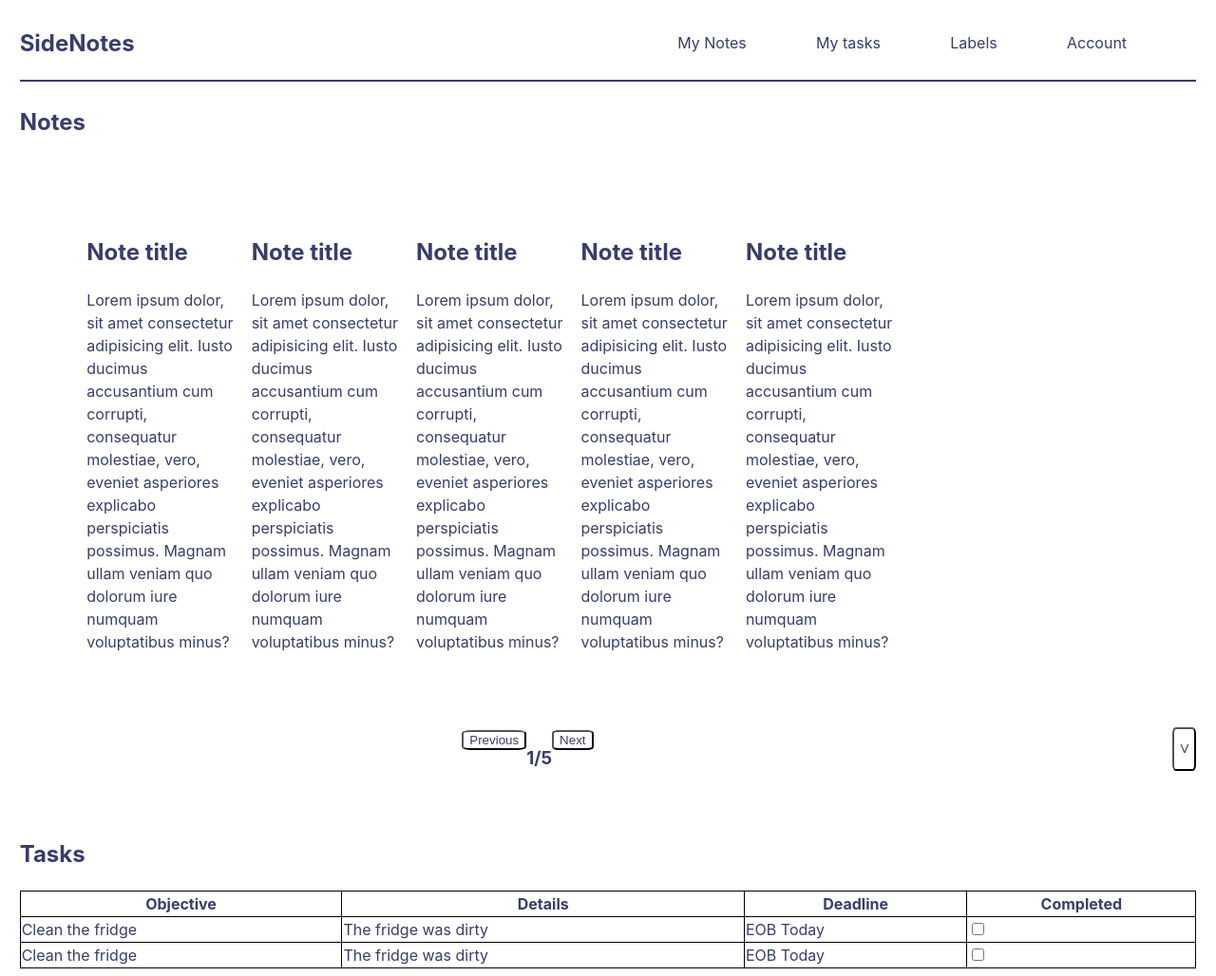
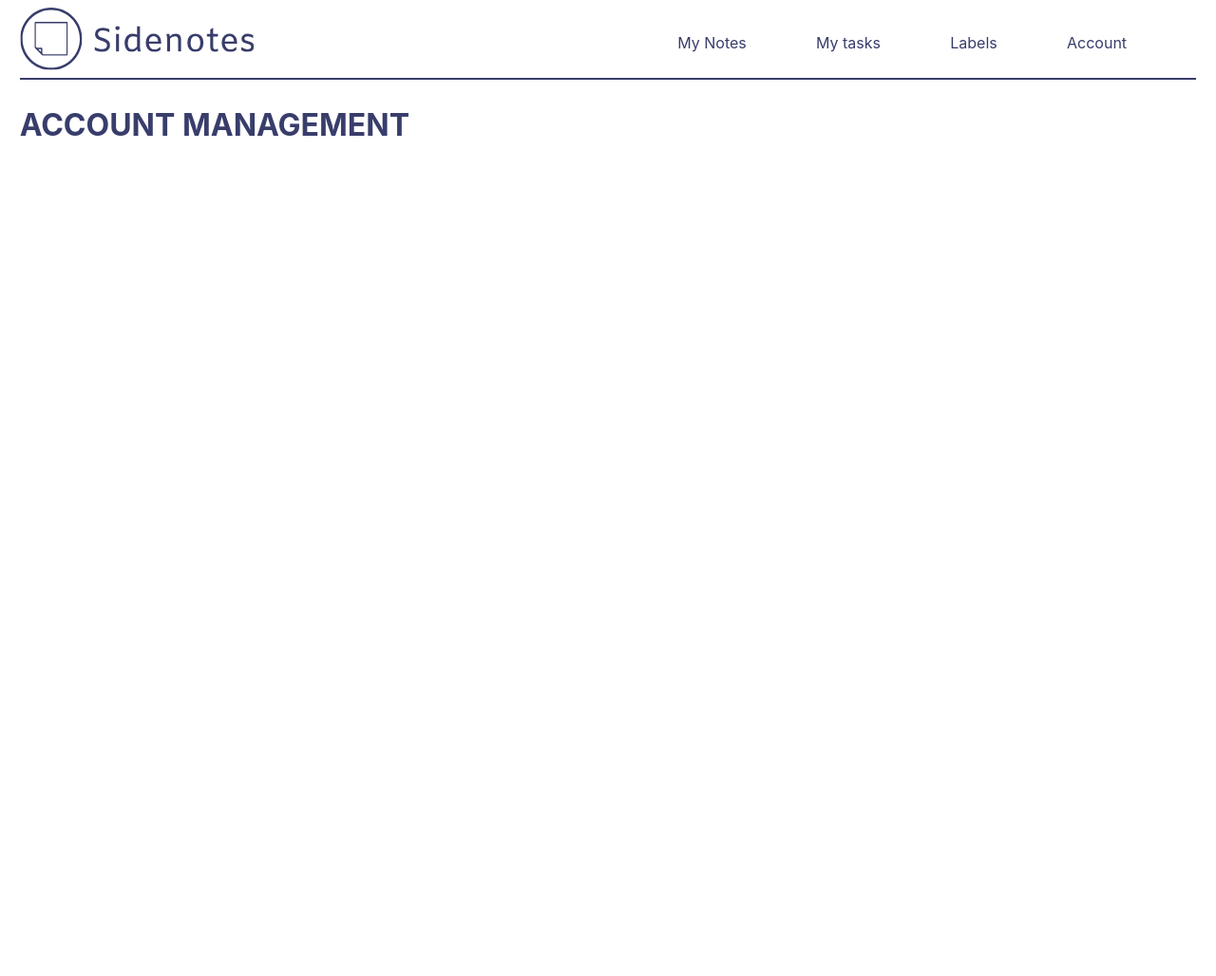
Before and after one commit to kalundaah/Sidenotes, a React (Vite) app in the folder client/: page /Account in a window 1280 px wide. Shown: the whole page at 95% size. After the commit the page ends 800 px from the top, so only its background shows below. Built offline with nearby package versions, Linux system fonts and the light colour scheme.

Commit message:
Created client side routing

```diff
--- a/client/src/App.jsx
+++ b/client/src/App.jsx
@@ -1,17 +1,39 @@
-import React from 'react'
-import { useState } from 'react'
-import Navigationpane from './components/nav'
-import Content from './components/content'
-import './App.css'
+import React from 'react';
+import { Route, createBrowserRouter, createRoutesFromElements, RouterProvider } from 'react-router-dom';
+import Navigationpane from './components/nav.jsx';
 
-function App() {
-  return(
-    <div>
-      <Navigationpane/>
-      <Content/>
-    </div>
+import Home from './pages/home';
+import Account from './pages/account';
+import Mynotes from './pages/mynotes';
+import Mytasks from './pages/mytasks';
+import Signinup from './pages/signinup';
+import Nopage from "./pages/nopage";
+import Labels from "./pages/labels";
+
+
+
+
+const router = createBrowserRouter(
+  createRoutesFromElements(
+    <Route path="/" element={<Navigationpane />}>
+      <Route index element={<Home />} />
+      <Route path="Account" element={<Account />} />
+      <Route path="my-notes" element={<Mynotes />} />
+      <Route path="my-tasks" element={<Mytasks />} />
+      <Route path="my-labels" element={<Labels />} />
+      <Route path="sign-in-up" element={<Signinup />} />
+      <Route path="*" element={<Nopage />} />
+    </Route>
   )
+)
 
+function App({routes}) {
+
+  return (
+    <>
+      <RouterProvider router={router}/>
+    </>
+  );
 }
 
-export default App
+export default App;
--- a/client/src/components/content.jsx
+++ /dev/null
@@ -1,80 +0,0 @@
-import React from 'react'
-import "./slider.js"
-function Content() {
-  return (
-    <div className='contentarea'>
-        <h2>Notes</h2>
-        <div className="notesdiv">
-            <div className="notes">
-                <h2>Note title</h2>
-                <p>Lorem ipsum dolor, sit amet consectetur adipisicing elit. Iusto ducimus accusantium cum corrupti, consequatur molestiae, vero, eveniet asperiores explicabo perspiciatis possimus. Magnam ullam veniam quo dolorum iure numquam voluptatibus minus?</p>
-            </div>
-
-            <div className="notes">
-                <h2>Note title</h2>
-                <p>Lorem ipsum dolor, sit amet consectetur adipisicing elit. Iusto ducimus accusantium cum corrupti, consequatur molestiae, vero, eveniet asperiores explicabo perspiciatis possimus. Magnam ullam veniam quo dolorum iure numquam voluptatibus minus?</p>
-            </div>
-
-            <div className="notes">
-                <h2>Note title</h2>
-                <p>Lorem ipsum dolor, sit amet consectetur adipisicing elit. Iusto ducimus accusantium cum corrupti, consequatur molestiae, vero, eveniet asperiores explicabo perspiciatis possimus. Magnam ullam veniam quo dolorum iure numquam voluptatibus minus?</p>
-            </div>
-
-            <div className="notes">
-                <h2>Note title</h2>
-                <p>Lorem ipsum dolor, sit amet consectetur adipisicing elit. Iusto ducimus accusantium cum corrupti, consequatur molestiae, vero, eveniet asperiores explicabo perspiciatis possimus. Magnam ullam veniam quo dolorum iure numquam voluptatibus minus?</p>
-            </div>
-
-            <div className="notes">
-                <h2>Note title</h2>
-                <p>Lorem ipsum dolor, sit amet consectetur adipisicing elit. Iusto ducimus accusantium cum corrupti, consequatur molestiae, vero, eveniet asperiores explicabo perspiciatis possimus. Magnam ullam veniam quo dolorum iure numquam voluptatibus minus?</p>
-            </div>
-        </div>
-        <div className="sliderdiv">
-            <div className="space"><h1>EMPTY SPACE</h1></div>
-            <div className="actualslider">
-                <div className="button"><button>Previous</button></div>
-                <div><h3 className='slidenumber'>1/5</h3></div>
-                <div className="button"><button>Next</button></div>
-            </div>
-            <div className="to_taskdiv">
-                <button className='to_taskbutton'>V</button>
-            </div>
-        </div>
-        <h2>Tasks</h2>
-        <div className="taskdiv">
-        <table>
-            <thead>
-                <tr>
-                    <th>Objective</th>
-                    <th>Details</th>
-                    <th>Deadline</th>
-                    <th>Completed</th>
-                </tr>
-            </thead>
-            <tbody>
-                <tr>
-                    <td>Clean the fridge</td>
-                    <td>The fridge was dirty</td>
-                    <td>EOB Today</td>
-                    <td><input type="checkbox"/></td>
-                </tr>
-                <tr>
-                    <td>Clean the fridge</td>
-                    <td>The fridge was dirty</td>
-                    <td>EOB Today</td>
-                    <td><input type="checkbox"/></td>
-                </tr>
-            </tbody>
-            <tfoot>
-
-            </tfoot>
-
-        </table>
-        </div>
-
-    </div>
-  )
-}
-
-export default Content
--- a/client/src/components/nav.jsx
+++ b/client/src/components/nav.jsx
@@ -1,19 +1,26 @@
 import React from 'react'
+import { Outlet, Link } from "react-router-dom"
+import "../index.css"
+import "../App.css"
 
 function Navigationpane() {
+
   return (
     <div>
+      <div>
         <nav>
-            <div className="leftnavside">
-                <a href=""><h1>SideNotes</h1></a>
-            </div>
-            <div className="rightnavside">
-                <div className="button"><a href="">My Notes</a></div>
-                <div className="button"><a href="">My tasks</a></div>
-                <div className="button"><a href="">Labels</a></div>
-                <div className="button"><a href="">Account</a></div>
-            </div>
+          <div className="leftnavside">
+            <Link to="/"><img className='logo' src="./logonavigation.svg" alt="" /></Link>
+          </div>
+          <div className="rightnavside">
+            <Link to="/my-notes">My Notes</Link>
+            <Link to="/my-tasks">My tasks</Link>
+            <Link to="/my-labels">Labels</Link>
+            <Link to="/Account">Account</Link>
+          </div>
         </nav>
+      </div>
+    <Outlet />
     </div>
   )
 }
--- /dev/null
+++ b/client/src/pages/account.jsx
@@ -0,0 +1,18 @@
+import React from 'react'
+import ReactDOM from "react-dom/client";
+import Navigationpane from '../components/nav'
+import Content from '../components/homepagecontent'
+import { Outlet, Link } from "react-router-dom"
+
+function Account() {
+  return (
+    <>
+      <div>
+        <h1>ACCOUNT MANAGEMENT</h1>
+      </div>
+      <Outlet/>
+    </>
+  )
+}
+
+export default Account
--- /dev/null
+++ b/client/src/pages/home.jsx
@@ -0,0 +1,15 @@
+import React from 'react'
+import Navigationpane from '../components/nav'
+import Content from '../components/homepagecontent'
+import { Outlet,link } from 'react-router-dom';
+
+function Home() {
+  return (
+    <div>
+      <Content/>
+      <Outlet/>
+    </div>
+  )
+}
+
+export default Home
--- /dev/null
+++ b/client/src/pages/labels.jsx
@@ -0,0 +1,13 @@
+import React from 'react'
+import Content from '../components/homepagecontent'
+import { Outlet,link } from 'react-router-dom'
+function Labels() {
+  return (
+    <div>
+      <h1>My labels</h1>
+      <Outlet/>
+    </div>
+  )
+}
+
+export default Labels
--- /dev/null
+++ b/client/src/pages/mynotes.jsx
@@ -0,0 +1,14 @@
+import React from 'react'
+import { Outlet,link } from 'react-router-dom';
+function Mynotes() {
+  return (
+    <div>
+      <div className="contentarea">
+        <h1>My notes</h1>
+      </div>
+      <Outlet/>
+    </div>
+  )
+}
+
+export default Mynotes
--- /dev/null
+++ b/client/src/pages/mytasks.jsx
@@ -0,0 +1,12 @@
+import React from 'react'
+import { Outlet,link } from 'react-router-dom';
+function Mytasks() {
+  return (
+    <div>
+      <h1>My Tasks</h1>
+      <Outlet/>
+    </div>
+  )
+}
+
+export default Mytasks
--- /dev/null
+++ b/client/src/pages/nopage.jsx
@@ -0,0 +1,13 @@
+import React from 'react'
+import Navigationpane from '../components/nav'
+import { Outlet,link } from 'react-router-dom';
+function Nopage() {
+  return (
+    <div>
+        <h1>ERROR</h1>
+        <Outlet/>
+    </div>
+  )
+}
+
+export default Nopage
--- /dev/null
+++ b/client/src/pages/signinup.jsx
@@ -0,0 +1,12 @@
+import React from 'react'
+import { Outlet,link } from 'react-router-dom';
+function Signinup() {
+  return (
+    <div>
+      Signinup
+      <Outlet/>
+    </div>
+  )
+}
+
+export default Signinup
```
